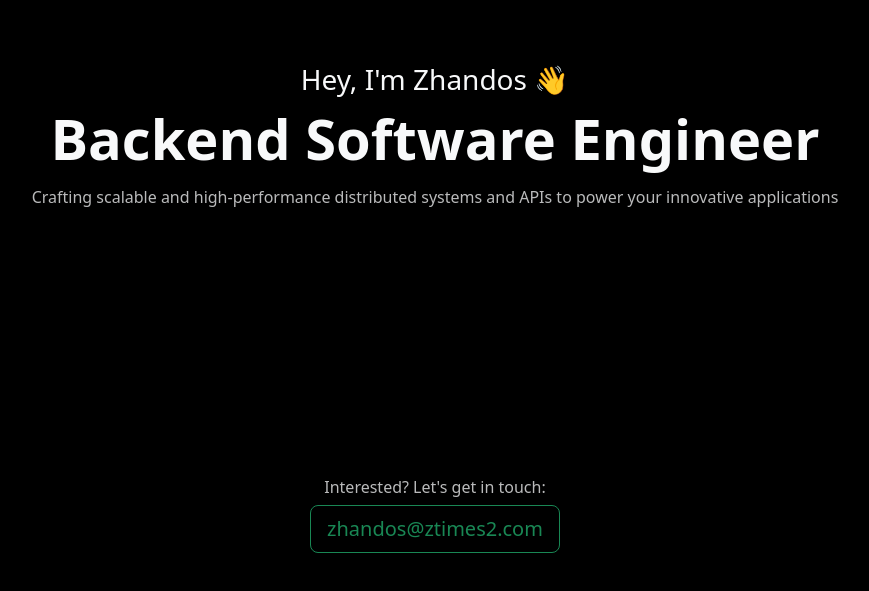
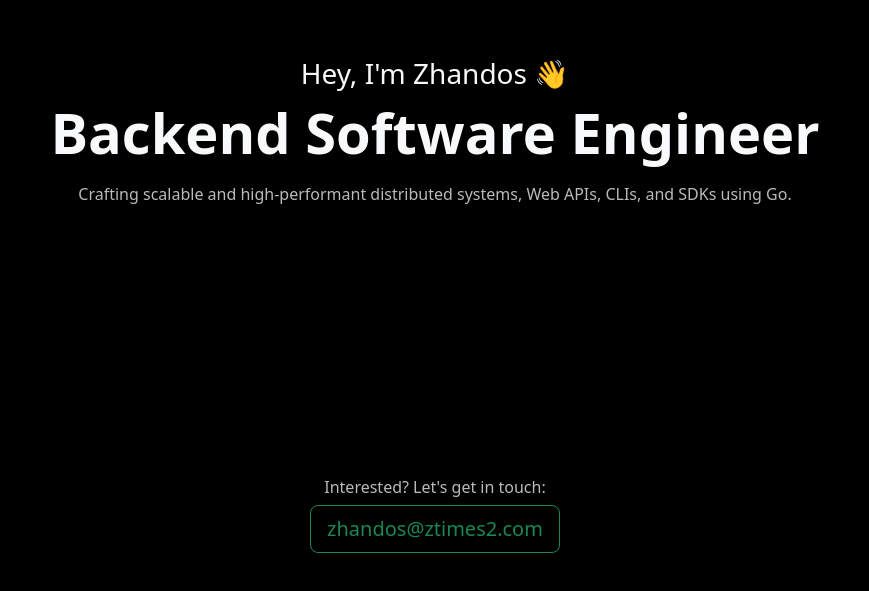
Before and after one commit to ztimes2/ztimes2.github.io, a plain HTML site: page index.html in a window 1280 px wide. Shown: the part 199-790 px from the top of the page, without its empty margins (205-1074 px from the left). Drawn offline with nearby package versions, Linux system fonts and the light colour scheme.

Commit message:
Update descriptions

```diff
--- a/index.html
+++ b/index.html
@@ -18,8 +18,7 @@
         <title>Zhandos Zhangilishbay - Backend Software Engineer</title>
         <meta
             name="description"
-            content="Crafting scalable and high-performance distributed systems
-        and APIs to power your innovative applications."
+            content="Crafting scalable and high-performant backend software using Go."
         />
         <meta http-equiv="Content-Type" content="text/html;charset=UTF-8" />
         <meta name="theme-color" content="black" />
@@ -77,12 +76,11 @@
                 <h2 class="display-4 fw-bold text-center text-light">
                     Backend Software Engineer
                 </h2>
-                <h3
+                <p
                     class="fs-6 fw-light text-center text-light mt-2 opacity-75"
                 >
-                    Crafting scalable and high-performance distributed systems
-                    and APIs to power your innovative applications
-                </h3>
+                    Crafting scalable and high-performant distributed systems, Web APIs, CLIs, and SDKs using Go.
+                </p>
             </div>
             <div
                 class="col d-flex flex-column justify-content-end align-items-center pb-5"
```
